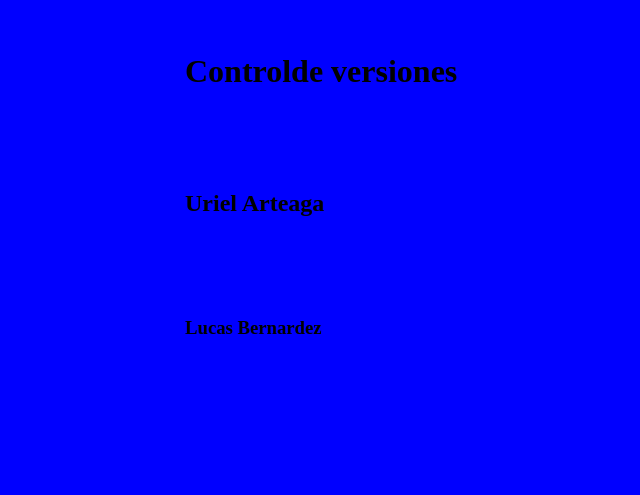
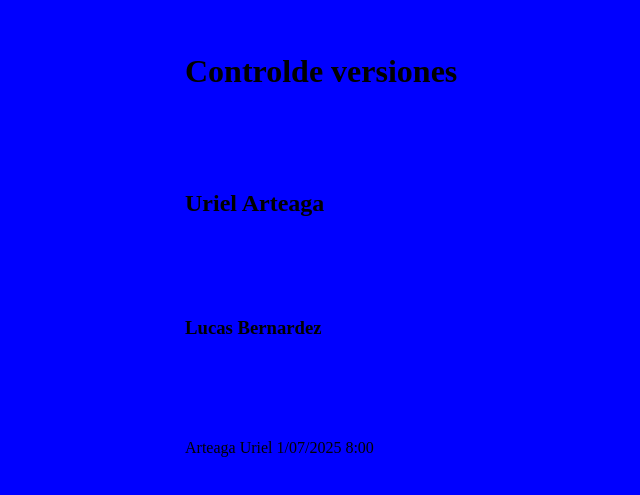
Before and after one commit to UrielArt880/TP_SO_I4_Equipo_103, a plain HTML site: page index.html in a window 1280 px wide. Shown: the part 147-642 px from the top of the page, without its empty margins (115-755 px from the left). Drawn offline with Linux system fonts and the light colour scheme.

Commit message:
subiendo cambios de los ultimos puntos

```diff
--- a/index.html
+++ b/index.html
@@ -10,5 +10,8 @@
   <h1>Controlde versiones</h1>
   <h2>Uriel Arteaga</h2>
   <h3>Lucas Bernardez</h3>
+
+      <p>Arteaga Uriel 1/07/2025 8:00 </p>
+
 </body>
 </html>
```
